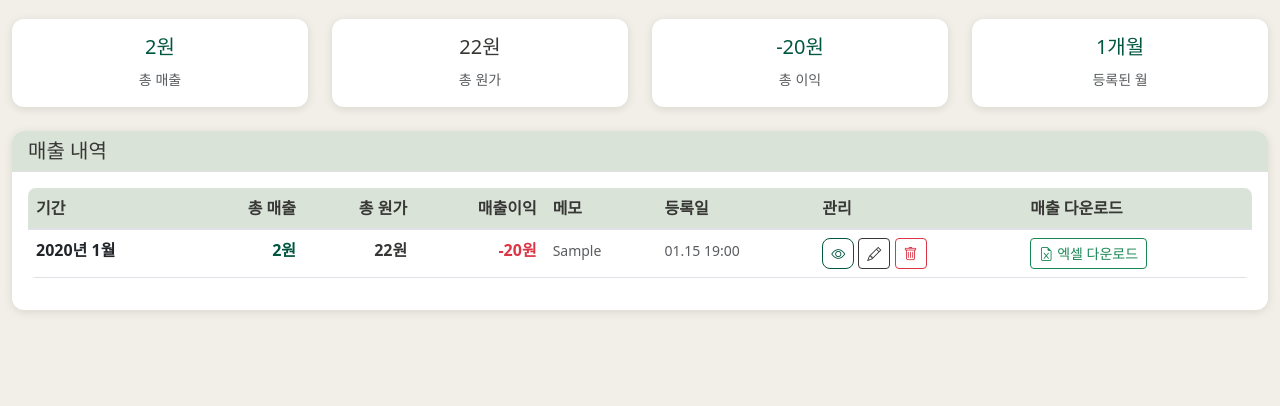
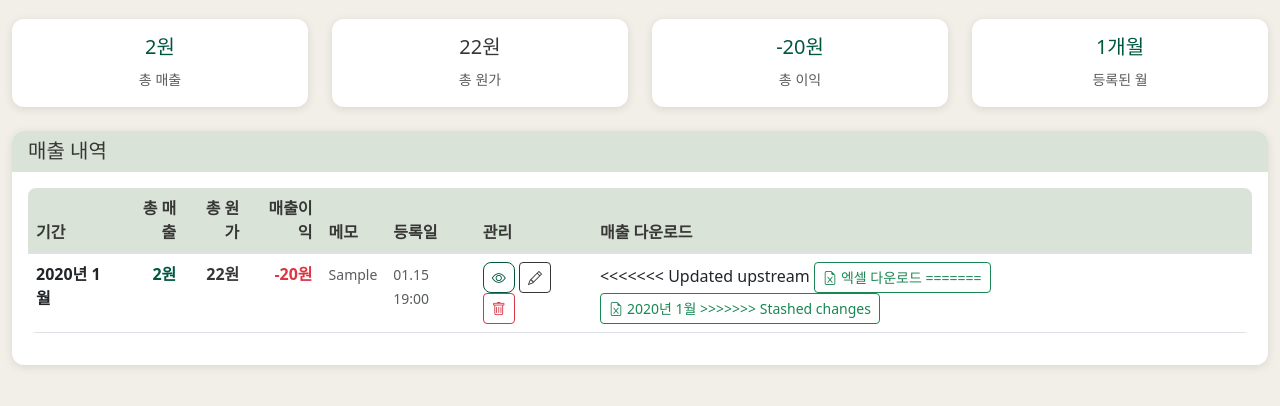
Before and after one commit to Elarin22/Glossy_Matcha, a Django app: page /monthly-sales/ in a window 1280 px wide. Shown: the part 163-569 px from the top of the page. Run offline with Django 5.2, Linux system fonts and the light colour scheme; a user stored in the database is signed in; tables that the repository leaves empty hold one stand-in row (values such as "Sample post").

Commit message:
[BE] feat: 월/연별 매출 목록 페이지에서 개별 월/연별 엑셀 파일 내보내기로 templates 수정

```diff
--- a/be/glossymatcha/templates/glossymatcha/sales/list.html
+++ b/be/glossymatcha/templates/glossymatcha/sales/list.html
@@ -132,8 +132,13 @@
                                 </div>
                             </td>
                             <td>
+<<<<<<< Updated upstream
                                 <a href="{% url 'monthly_sales_excel_export' %}" class="btn btn-sm btn-outline-success">
                                     <i class="bi bi-file-earmark-excel me-1"></i>엑셀 다운로드
+=======
+                                <a href="{% url 'individual_monthly_sales_excel_export' sale.pk %}" class="btn btn-sm btn-outline-success">
+                                    <i class="bi bi-file-earmark-excel me-1"></i>{{ sale.year }}년 {{ sale.month }}월
+>>>>>>> Stashed changes
                                 </a>
                             </td>
                         </tr>
--- a/be/glossymatcha/templates/glossymatcha/yearly_sales/list.html
+++ b/be/glossymatcha/templates/glossymatcha/yearly_sales/list.html
@@ -88,8 +88,8 @@
                                 </div>
                             </td>
                             <td>
-                                <a href="{% url 'yearly_sales_excel_export' %}" class="btn btn-sm btn-outline-success">
-                                    <i class="bi bi-file-earmark-excel me-1"></i>엑셀 다운로드
+                                <a href="{% url 'individual_yearly_sales_excel_export' yearly_sale.pk %}" class="btn btn-sm btn-outline-success">
+                                    <i class="bi bi-file-earmark-excel me-1"></i>{{ yearly_sale.year }}년
                                 </a>
                             </td>
                         </tr>
```
